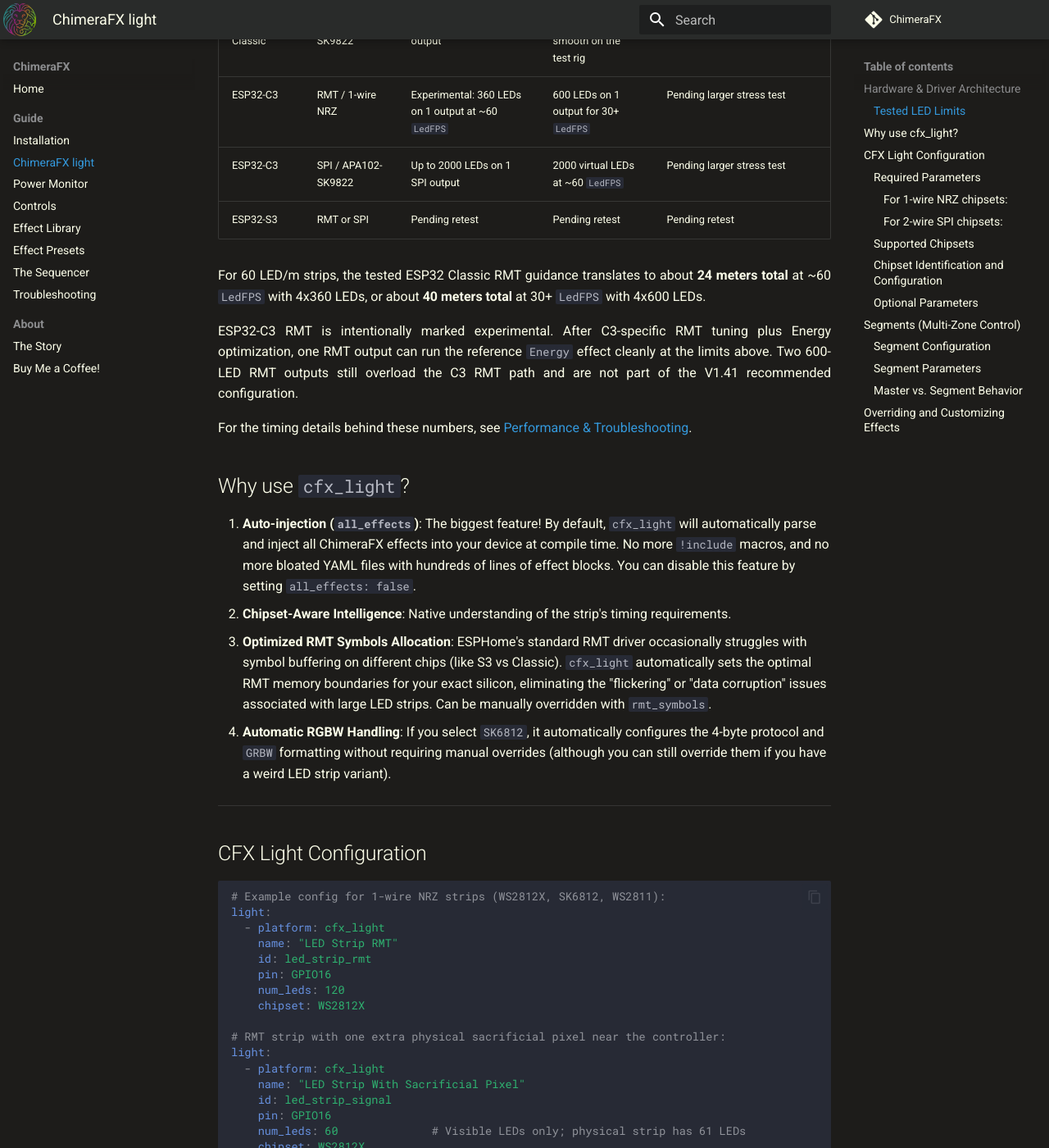
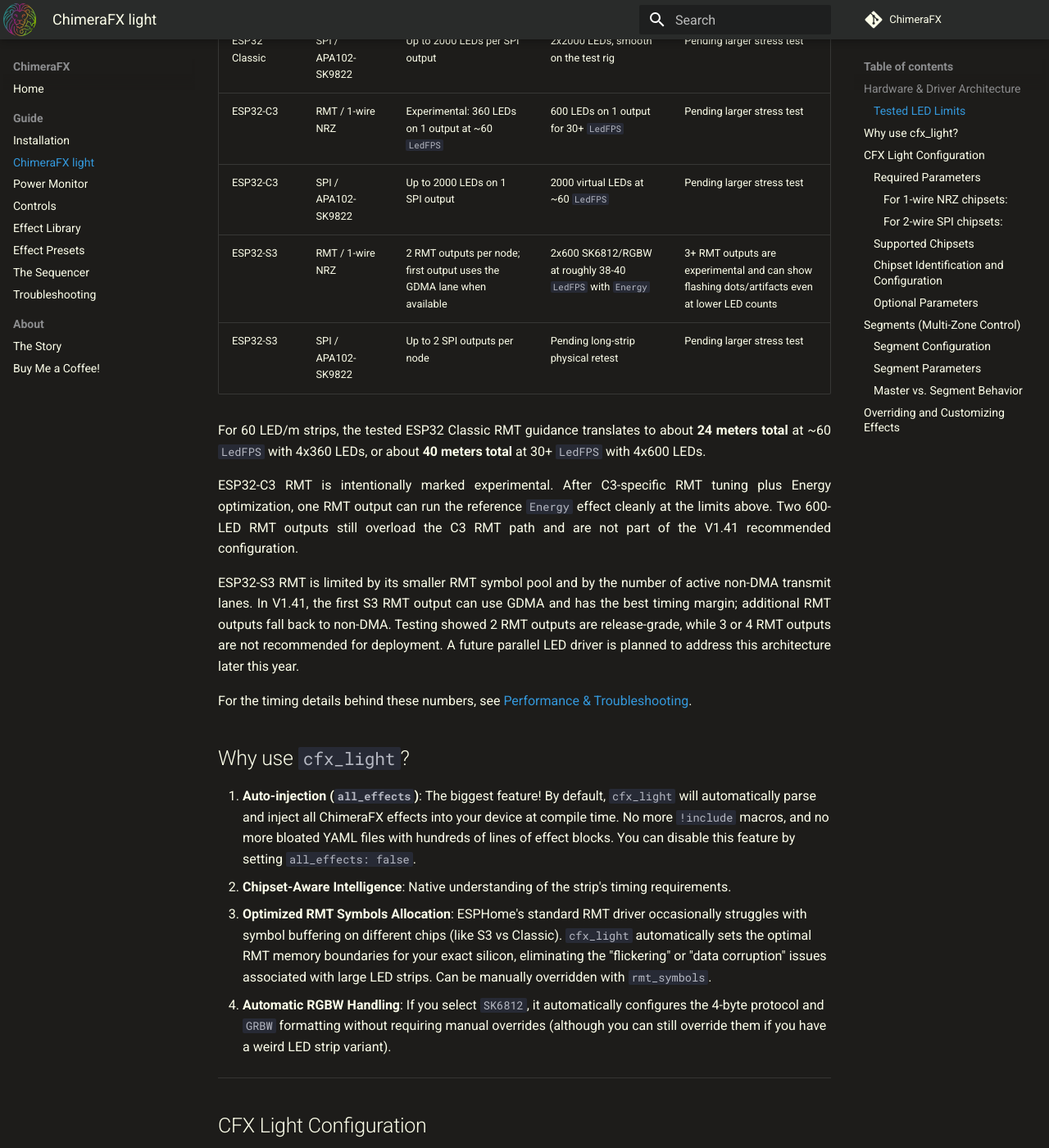
Before and after one commit to effelle/ChimeraFX, an MkDocs documentation site: the page built from docs/cfx_light.md, in a window 1280 px wide and 1400 px high, scrolled down 1299 px. Shown: the whole window at 82% size. Built offline with MkDocs 1.6.1 and Material for MkDocs 9.7.7, drawn with Linux system fonts in a browser that asks for light colours; comment, search, counter and statistics services are not loaded.

Commit message:
Document ESP32-S3 V1.41 output limits

```diff
--- a/docs/cfx_light.md
+++ b/docs/cfx_light.md
@@ -25,11 +25,14 @@
 | ESP32 Classic | SPI / APA102-SK9822 | Up to 2000 LEDs per SPI output | 2x2000 LEDs, smooth on the test rig | Pending larger stress test |
 | ESP32-C3 | RMT / 1-wire NRZ | Experimental: 360 LEDs on 1 output at ~60 `LedFPS` | 600 LEDs on 1 output for 30+ `LedFPS` | Pending larger stress test |
 | ESP32-C3 | SPI / APA102-SK9822 | Up to 2000 LEDs on 1 SPI output | 2000 virtual LEDs at ~60 `LedFPS` | Pending larger stress test |
-| ESP32-S3 | RMT or SPI | Pending retest | Pending retest | Pending retest |
+| ESP32-S3 | RMT / 1-wire NRZ | 2 RMT outputs per node; first output uses the GDMA lane when available | 2x600 SK6812/RGBW at roughly 38-40 `LedFPS` with `Energy` | 3+ RMT outputs are experimental and can show flashing dots/artifacts even at lower LED counts |
+| ESP32-S3 | SPI / APA102-SK9822 | Up to 2 SPI outputs per node | Pending long-strip physical retest | Pending larger stress test |
 
 For 60 LED/m strips, the tested ESP32 Classic RMT guidance translates to about **24 meters total** at ~60 `LedFPS` with 4x360 LEDs, or about **40 meters total** at 30+ `LedFPS` with 4x600 LEDs.
 
 ESP32-C3 RMT is intentionally marked experimental. After C3-specific RMT tuning plus Energy optimization, one RMT output can run the reference `Energy` effect cleanly at the limits above. Two 600-LED RMT outputs still overload the C3 RMT path and are not part of the V1.41 recommended configuration.
+
+ESP32-S3 RMT is limited by its smaller RMT symbol pool and by the number of active non-DMA transmit lanes. In V1.41, the first S3 RMT output can use GDMA and has the best timing margin; additional RMT outputs fall back to non-DMA. Testing showed 2 RMT outputs are release-grade, while 3 or 4 RMT outputs are not recommended for deployment. A future parallel LED driver is planned to address this architecture later this year.
 
 For the timing details behind these numbers, see [Performance & Troubleshooting](Troubleshooting.md#performance-limits-and-real-fps).
 
```
Also changed, not shown: docs/Installation.md (+1 -1 lines), docs/Troubleshooting.md (+3 -1 lines), docs/index.md (+1 -0 lines), 1 other file.
